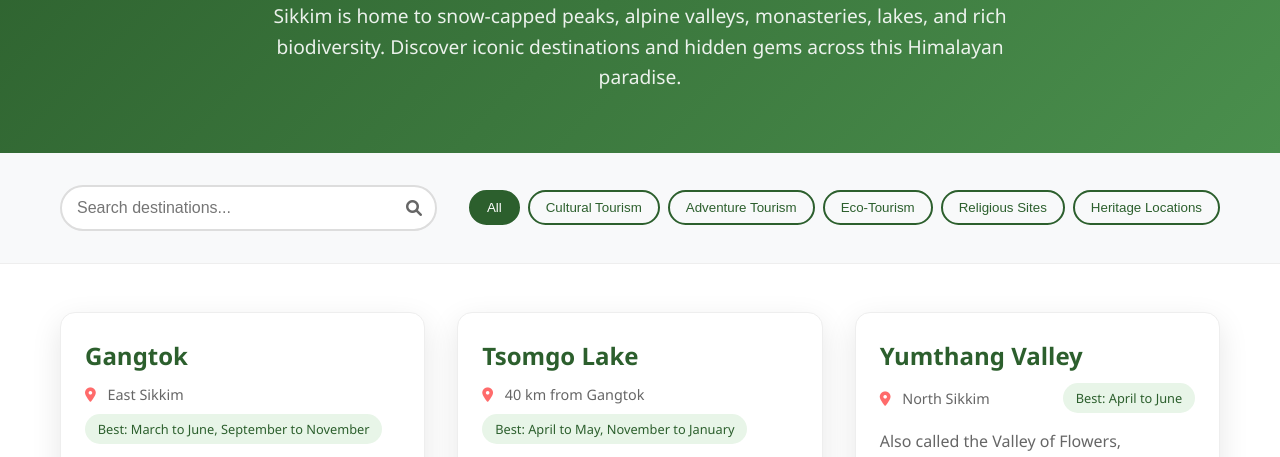
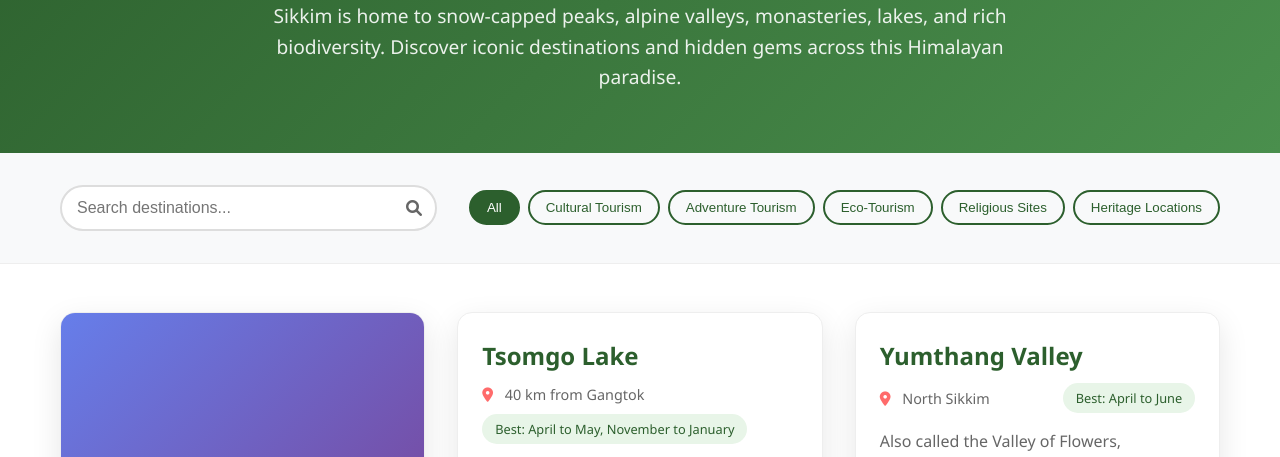
Before and after one commit to Thavamani-KR/sikki, a plain HTML site: page destinations.html in a window 1280 px wide. Shown: the part 282-739 px from the top of the page. Drawn offline with Linux system fonts and the light colour scheme.

Commit message:
Update styles.css

```diff
--- a/styles.css
+++ b/styles.css
@@ -346,11 +346,11 @@ body {
     box-shadow: 0 20px 40px rgba(0, 0, 0, 0.15);
 }
 
-/*.destination-image {
+.destination-detail-card[data-id="1"] .destination-image {
     height: 200px;
     background: linear-gradient(135deg, #667eea 0%, #764ba2 100%);
     position: relative;
-}*/
+}
 
 .destination-content {
     padding: 1.5rem;
```
